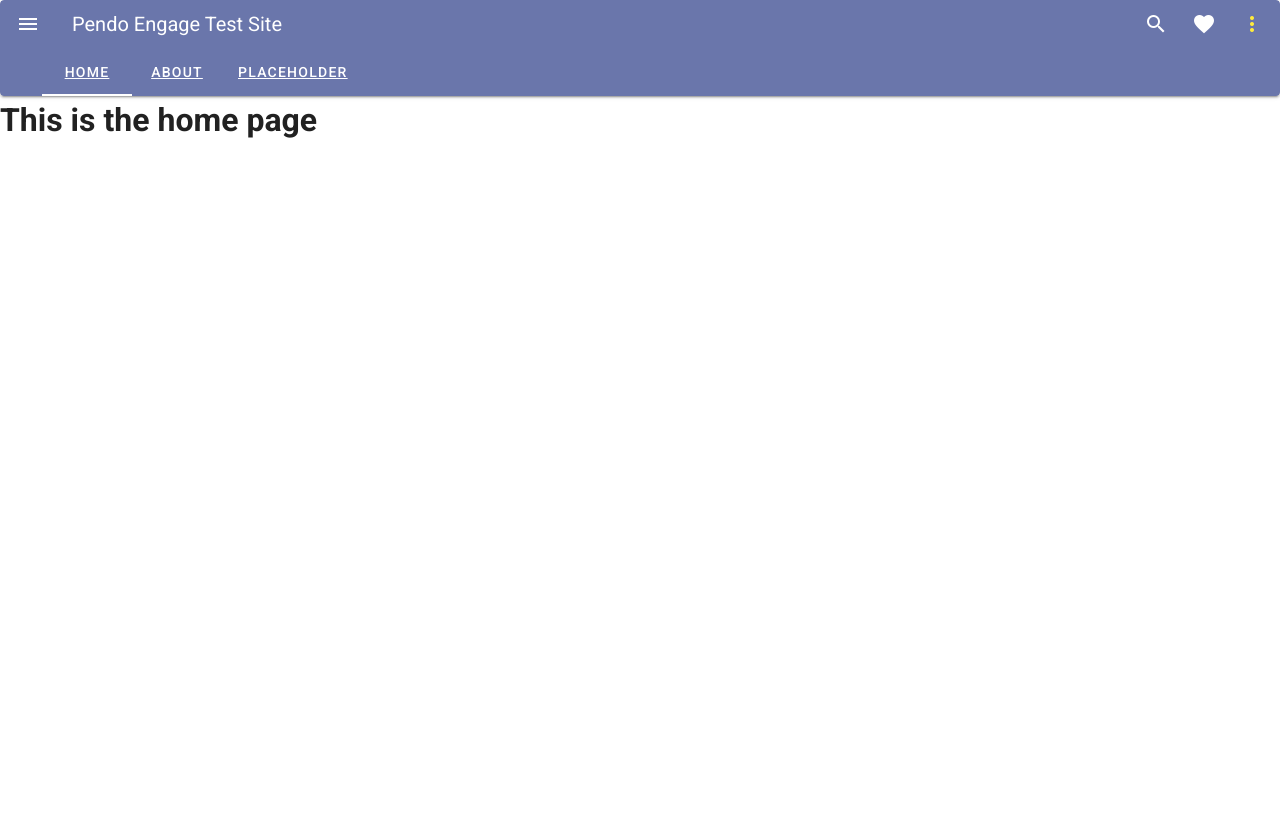
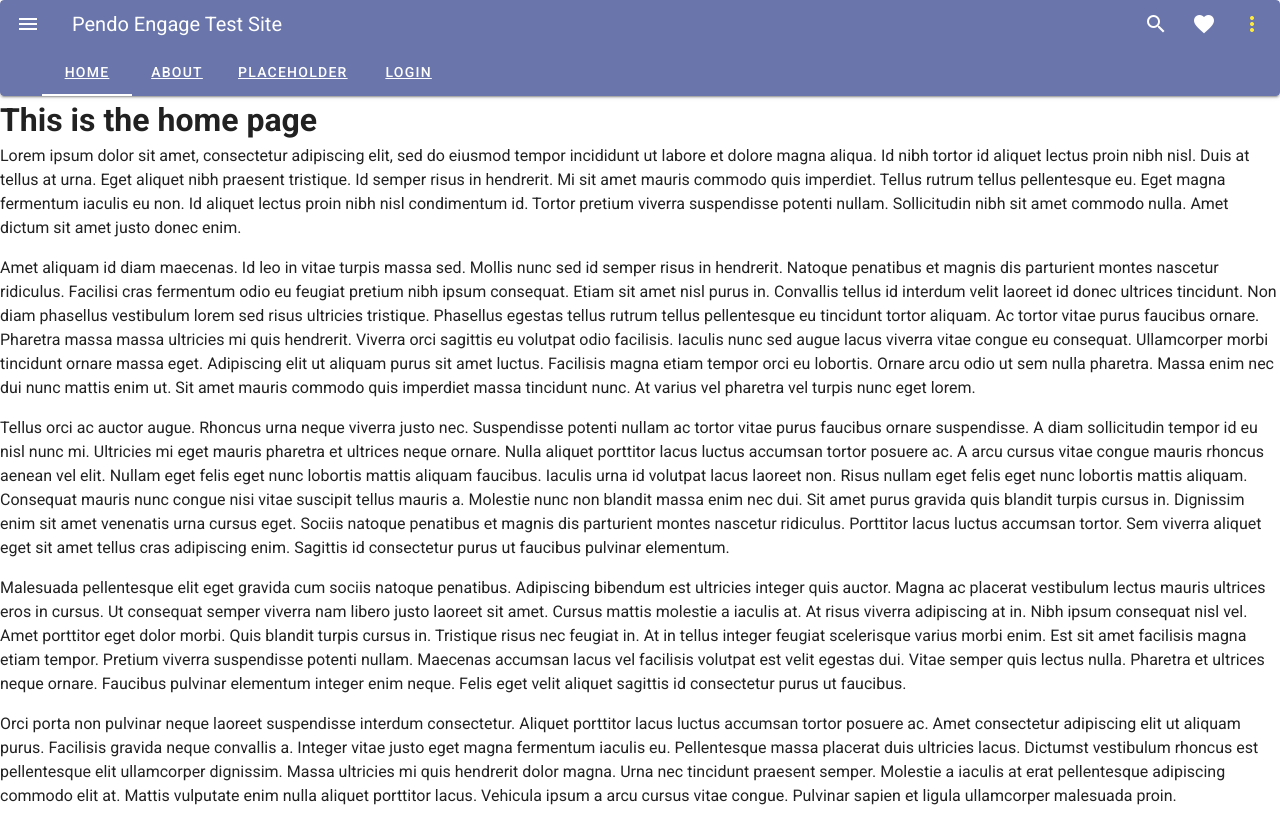
Before and after one commit to jingjing-jacobson/engage-test-site, a Vue app: page / in a window 1280 px wide. Before the commit the page ends 800 px from the top, so only its background shows below. Built offline with nearby package versions, Linux system fonts and the light colour scheme.

Commit message:
add dynmaic element

```diff
--- a/src/components/NavBar.vue
+++ b/src/components/NavBar.vue
@@ -60,6 +60,7 @@
           <v-tab><router-link to="/about" class="nav-link" >About</router-link></v-tab>
 
           <v-tab><router-link to="/" class="nav-link">Placeholder</router-link></v-tab>
+          <v-tab id="5748932759208f2"><router-link to="/login" class="nav-link">Login</router-link></v-tab>
         </v-tabs>
       </template>
     </v-app-bar>
--- a/src/router/index.js
+++ b/src/router/index.js
@@ -17,6 +17,11 @@ const routes = [
     // this generates a separate chunk (about.[hash].js) for this route
     // which is lazy-loaded when the route is visited.
     component: () => import(/* webpackChunkName: "about" */ '../views/AboutView.vue')
+  },
+  {
+    path: '/login',
+    name: 'login',
+    component: () => import(/* webpackChunkName: "about" */ '../views/LoginView.vue')
   }
 ]
 
--- a/src/views/HomeView.vue
+++ b/src/views/HomeView.vue
@@ -1,6 +1,16 @@
 <template>
   <div class="home">
     <h1>This is the home page</h1>
+    <p>
+      Lorem ipsum dolor sit amet, consectetur adipiscing elit, sed do eiusmod tempor incididunt ut labore et dolore magna aliqua. Id nibh tortor id aliquet lectus proin nibh nisl. Duis at tellus at urna. Eget aliquet nibh praesent tristique. Id semper risus in hendrerit. Mi sit amet mauris commodo quis imperdiet. Tellus rutrum tellus pellentesque eu. Eget magna fermentum iaculis eu non. Id aliquet lectus proin nibh nisl condimentum id. Tortor pretium viverra suspendisse potenti nullam. Sollicitudin nibh sit amet commodo nulla. Amet dictum sit amet justo donec enim.</p>
+
+<p>Amet aliquam id diam maecenas. Id leo in vitae turpis massa sed. Mollis nunc sed id semper risus in hendrerit. Natoque penatibus et magnis dis parturient montes nascetur ridiculus. Facilisi cras fermentum odio eu feugiat pretium nibh ipsum consequat. Etiam sit amet nisl purus in. Convallis tellus id interdum velit laoreet id donec ultrices tincidunt. Non diam phasellus vestibulum lorem sed risus ultricies tristique. Phasellus egestas tellus rutrum tellus pellentesque eu tincidunt tortor aliquam. Ac tortor vitae purus faucibus ornare. Pharetra massa massa ultricies mi quis hendrerit. Viverra orci sagittis eu volutpat odio facilisis. Iaculis nunc sed augue lacus viverra vitae congue eu consequat. Ullamcorper morbi tincidunt ornare massa eget. Adipiscing elit ut aliquam purus sit amet luctus. Facilisis magna etiam tempor orci eu lobortis. Ornare arcu odio ut sem nulla pharetra. Massa enim nec dui nunc mattis enim ut. Sit amet mauris commodo quis imperdiet massa tincidunt nunc. At varius vel pharetra vel turpis nunc eget lorem.</p>
+
+<p>Tellus orci ac auctor augue. Rhoncus urna neque viverra justo nec. Suspendisse potenti nullam ac tortor vitae purus faucibus ornare suspendisse. A diam sollicitudin tempor id eu nisl nunc mi. Ultricies mi eget mauris pharetra et ultrices neque ornare. Nulla aliquet porttitor lacus luctus accumsan tortor posuere ac. A arcu cursus vitae congue mauris rhoncus aenean vel elit. Nullam eget felis eget nunc lobortis mattis aliquam faucibus. Iaculis urna id volutpat lacus laoreet non. Risus nullam eget felis eget nunc lobortis mattis aliquam. Consequat mauris nunc congue nisi vitae suscipit tellus mauris a. Molestie nunc non blandit massa enim nec dui. Sit amet purus gravida quis blandit turpis cursus in. Dignissim enim sit amet venenatis urna cursus eget. Sociis natoque penatibus et magnis dis parturient montes nascetur ridiculus. Porttitor lacus luctus accumsan tortor. Sem viverra aliquet eget sit amet tellus cras adipiscing enim. Sagittis id consectetur purus ut faucibus pulvinar elementum.</p>
+
+<p>Malesuada pellentesque elit eget gravida cum sociis natoque penatibus. Adipiscing bibendum est ultricies integer quis auctor. Magna ac placerat vestibulum lectus mauris ultrices eros in cursus. Ut consequat semper viverra nam libero justo laoreet sit amet. Cursus mattis molestie a iaculis at. At risus viverra adipiscing at in. Nibh ipsum consequat nisl vel. Amet porttitor eget dolor morbi. Quis blandit turpis cursus in. Tristique risus nec feugiat in. At in tellus integer feugiat scelerisque varius morbi enim. Est sit amet facilisis magna etiam tempor. Pretium viverra suspendisse potenti nullam. Maecenas accumsan lacus vel facilisis volutpat est velit egestas dui. Vitae semper quis lectus nulla. Pharetra et ultrices neque ornare. Faucibus pulvinar elementum integer enim neque. Felis eget velit aliquet sagittis id consectetur purus ut faucibus.</p>
+
+<p>Orci porta non pulvinar neque laoreet suspendisse interdum consectetur. Aliquet porttitor lacus luctus accumsan tortor posuere ac. Amet consectetur adipiscing elit ut aliquam purus. Facilisis gravida neque convallis a. Integer vitae justo eget magna fermentum iaculis eu. Pellentesque massa placerat duis ultricies lacus. Dictumst vestibulum rhoncus est pellentesque elit ullamcorper dignissim. Massa ultricies mi quis hendrerit dolor magna. Urna nec tincidunt praesent semper. Molestie a iaculis at erat pellentesque adipiscing commodo elit at. Mattis vulputate enim nulla aliquet porttitor lacus. Vehicula ipsum a arcu cursus vitae congue. Pulvinar sapien et ligula ullamcorper malesuada proin.</p>
   </div>
 </template>
 
--- /dev/null
+++ b/src/views/LoginView.vue
@@ -0,0 +1,20 @@
+<template>
+  <div class="login">
+    <h1>This is the login page</h1>
+    <v-btn v-on:click="login('Jane Doe')" elevation="2">Default User</v-btn>
+    <v-btn elevation="2">Jane Doe</v-btn>
+    <v-btn elevation="2">John Smith</v-btn>
+  </div>
+</template>
+
+<script>
+    export default {
+        name: 'LoginPage',
+        methods: {
+            login(user) {
+                console.warn('succesfully logged in!'),
+                console.warn(user);
+            }
+        }
+    }
+</script>
```
Also changed, not shown: src/App.vue (+0 -35 lines).
